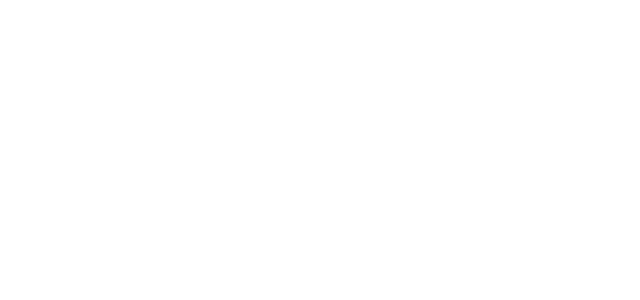
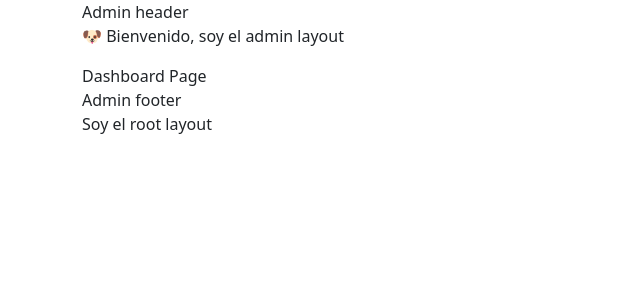
Before and after one commit to alexandergonzalezsaavedra/react-router-base, a React (Vite) app: page /admin/dashboard in a window 1280 px wide. Before the commit this address had no page. Shown: the top 300 px of the page, without its empty margins (0-640 px from the left). Built offline with nearby package versions, Linux system fonts and the light colour scheme.

Commit message:
se ajustan las rutas

```diff
--- a/src/App.tsx
+++ b/src/App.tsx
@@ -10,6 +10,11 @@ import AuthLayout from './pages/layouts/auth.layout';
 import LoginPage from './pages/auth/login.page';
 import RegisterPage from './pages/auth/register.page';
 import RootLayout from './pages/layouts/root.layout';
+
+// admin
+import ProfilePage from './pages/admin/profile.page';
+import DashboardPage from './pages/admin/dashboard.page';
+import AdminLayout from './pages/layouts/admin.layout';
 
 const App = () => {
   return (
@@ -27,14 +32,39 @@ const App = () => {
           />
         </Route>
 
-        <Route element={<AuthLayout />}>
+        <Route
+          path='auth'
+          element={<AuthLayout />}
+        >
           <Route
             path='login'
             element={<LoginPage />}
           />
           <Route
+            index
+            element={<div>Auth index page</div>}
+          />
+          <Route
             path='register'
             element={<RegisterPage />}
+          />
+        </Route>
+
+        <Route
+          path='admin'
+          element={<AdminLayout />}
+        >
+          <Route
+            index
+            element={<div>👍🏽 Admin index page</div>}
+          />
+          <Route
+            path='dashboard'
+            element={<DashboardPage />}
+          />
+          <Route
+            path='profile'
+            element={<ProfilePage />}
           />
         </Route>
       </Route>
--- /dev/null
+++ b/src/pages/admin/dashboard.page.tsx
@@ -0,0 +1,5 @@
+const DashboardPage = () => {
+  return <div>Dashboard Page</div>;
+};
+
+export default DashboardPage;
--- /dev/null
+++ b/src/pages/admin/profile.page.tsx
@@ -0,0 +1,5 @@
+const ProfilePage = () => {
+  return <div>😶‍🌫️ Profile Page</div>;
+};
+
+export default ProfilePage;
--- /dev/null
+++ b/src/pages/layouts/admin.layout.tsx
@@ -0,0 +1,16 @@
+import { Outlet } from 'react-router';
+
+const AdminLayout = () => {
+  return (
+    <div>
+      <header>Admin header</header>
+      <p>🐶 Bienvenido, soy el admin layout</p>
+      <main>
+        <Outlet />
+      </main>
+      <footer>Admin footer</footer>
+    </div>
+  );
+};
+
+export default AdminLayout;
```
